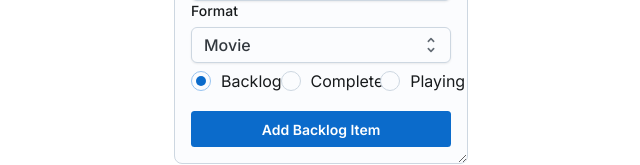
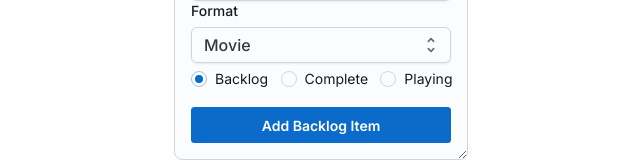
Before and after one commit to dbyrne978/back-log-buddy, a React (Vite) app in the folder back-log-buddy/: page / in a window 1280 px wide. Shown: the part 971-1136 px from the top of the page, without its empty margins (319-959 px from the left). Built offline with nearby package versions, Linux system fonts and the light colour scheme; data requests are answered from the project's data file.

Commit message:
Adjust text size in BacklogItemAdder

```diff
--- a/back-log-buddy/src/components/BacklogItemAdder.jsx
+++ b/back-log-buddy/src/components/BacklogItemAdder.jsx
@@ -100,9 +100,9 @@ function MediaCardNew({ backlogItems, setBacklogItems }) {
                 setNewBacklogItem({...newBacklogItem, completionStatus: event.target.value})
               }
             >
-              <Radio value="Backlog" label="Backlog" />
-              <Radio value="Complete" label="Complete" />
-              <Radio value="Playing" label="Playing" />
+              <Radio value="Backlog" label="Backlog" size="sm" />
+              <Radio value="Complete" label="Complete" size="sm" />
+              <Radio value="Playing" label="Playing" size="sm" />
             </RadioGroup>
           </FormControl>
 
```
